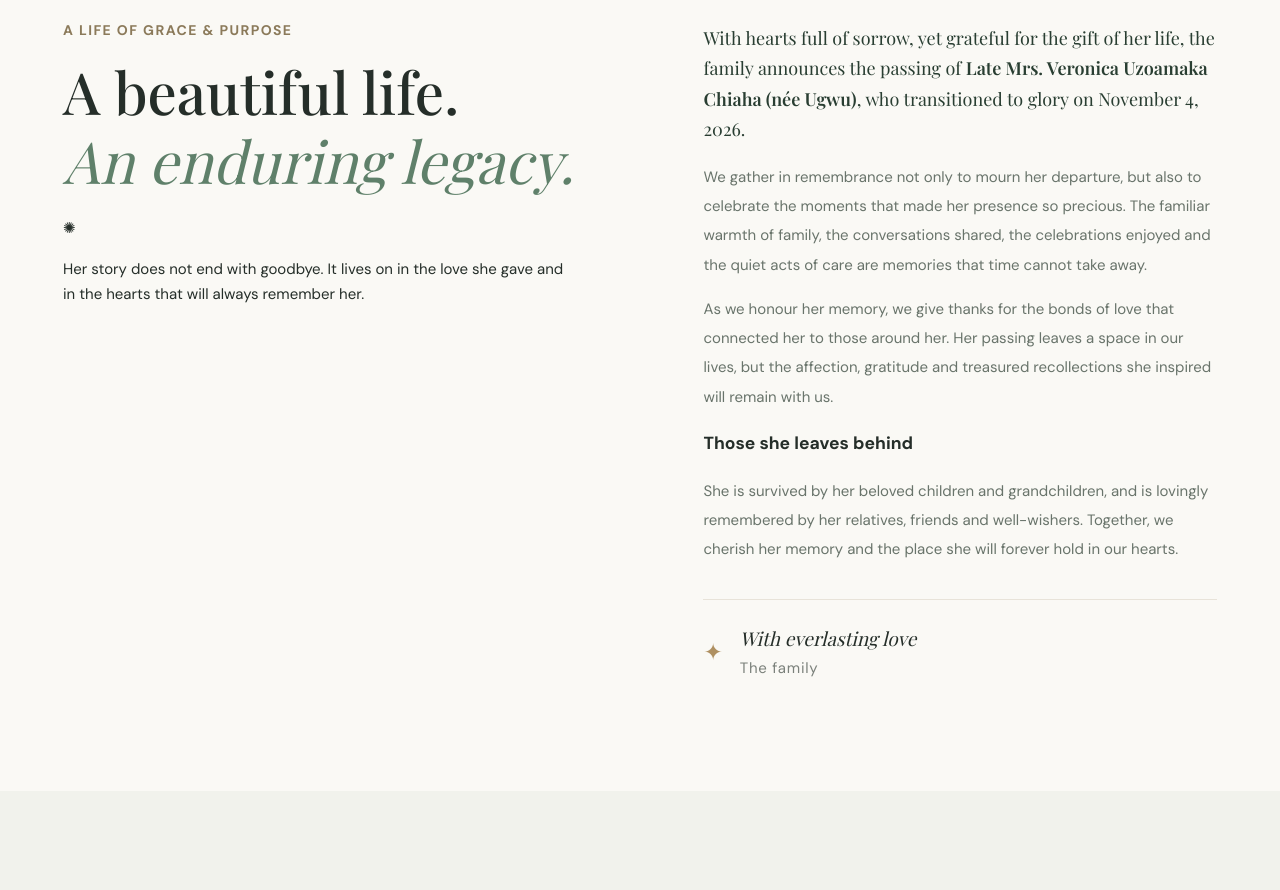
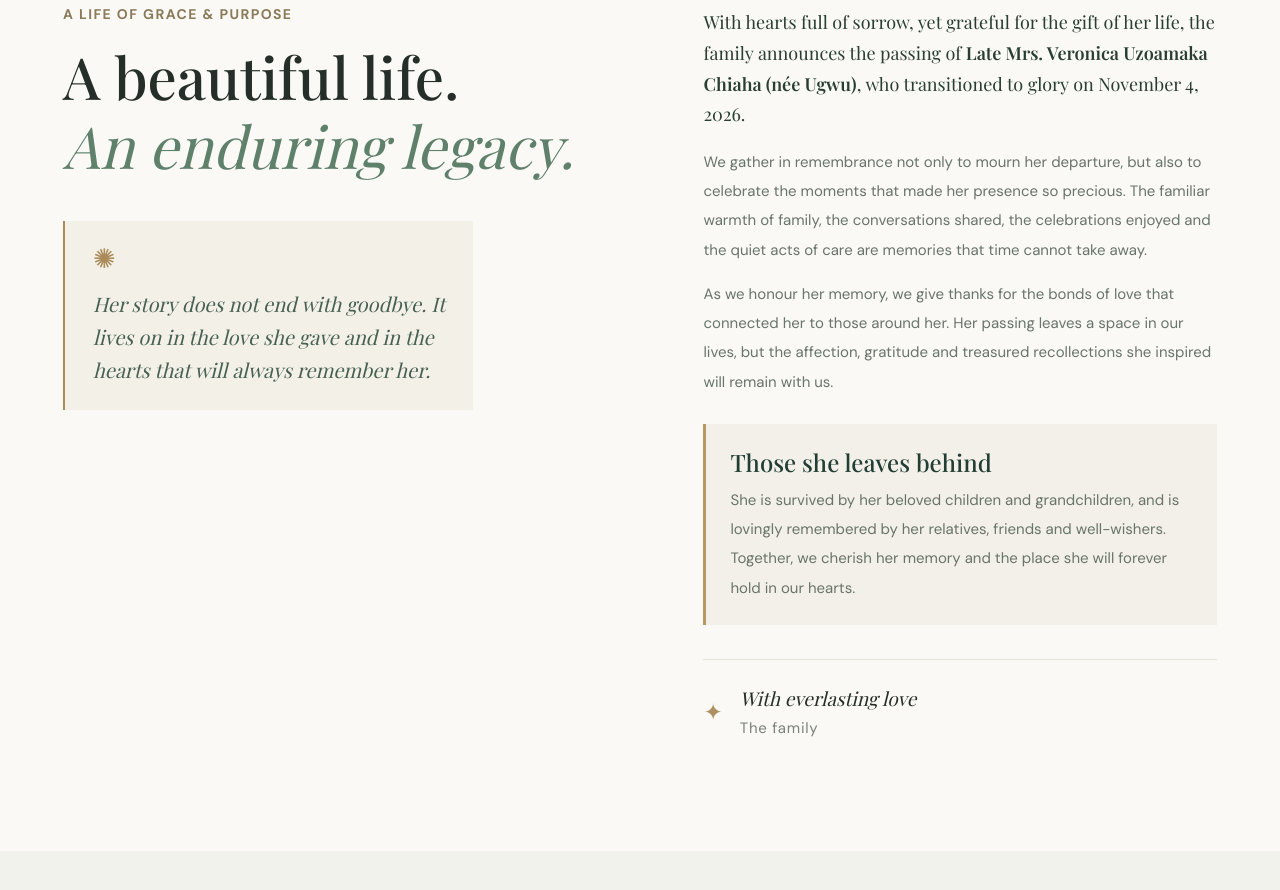
Before and after one commit to enweremo/memorial-website, a plain HTML site: page index.html in a window 1280 px wide. Shown: the part 1250-2140 px from the top of the page. Drawn offline with nearby package versions, Linux system fonts and the light colour scheme; a web font is replaced by a local one.

Commit message:
Add files via upload

```diff
--- a/styles.css
+++ b/styles.css
@@ -768,6 +768,20 @@ td {
   margin: 0 0 23px;
 }
 
+.hero-copy h1 .hero-honorific {
+  display: block;
+  font-size: clamp(29px, 3vw, 43px);
+  font-weight: 500;
+  letter-spacing: 0;
+  margin-bottom: 10px;
+}
+.hero-copy h1 .hero-maiden {
+  display: block;
+  font: italic 500 clamp(23px, 2.6vw, 36px)/1.4 'Playfair Display',serif;
+  color: #577361;
+  letter-spacing: 0;
+  margin-top: 10px;
+}
 .hero-copy h1 em {
   display: block;
   font-weight: 400;
@@ -964,6 +978,37 @@ td {
   line-height: 1.7;
 }
 
+.story-reflection {
+  max-width: 410px;
+  margin-top: 42px;
+  padding: 24px 28px;
+  border-left: 2px solid var(--gold);
+  background: #f3f0e8;
+}
+.story-reflection-symbol {
+  color: var(--gold);
+  font-size: 27px;
+  line-height: 1;
+}
+.story-reflection p {
+  margin: 10px 0 0;
+  font: italic 20px/1.65 'Playfair Display',serif;
+  color: #476052;
+}
+.survived-by {
+  margin-top: 27px;
+  padding: 22px 24px;
+  background: #f2f0e8;
+  border-left: 3px solid #b89861;
+}
+.survived-by h3 {
+  margin: 0 0 8px;
+  font: 500 24px 'Playfair Display',serif;
+  color: var(--forest);
+}
+.survived-by p {
+  margin: 0;
+}
 .small-illustration {
   font-size: 115px;
   color: #d4c5a8;
@@ -1029,7 +1074,7 @@ td {
   background: #fffdfa;
   border: 1px solid #e8e8dd;
   padding: 38px 32px;
-  min-height: 245px;
+  min-height: 310px;
 }
 
 .legacy-number {
@@ -1588,6 +1633,9 @@ td {
     padding-bottom: 70px;
   }
 
+  .story-reflection {
+    margin-top: 22px;
+  }
   .small-illustration {
     display: none;
   }
```
